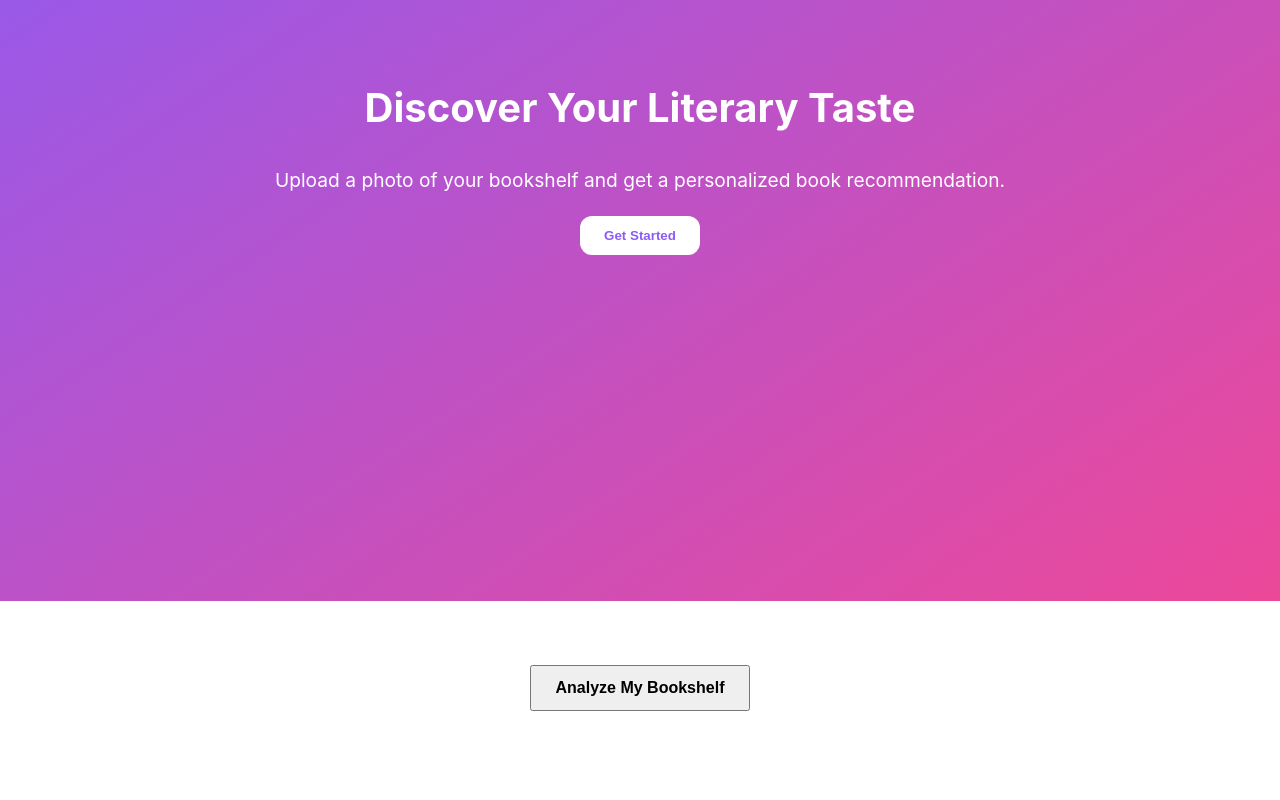
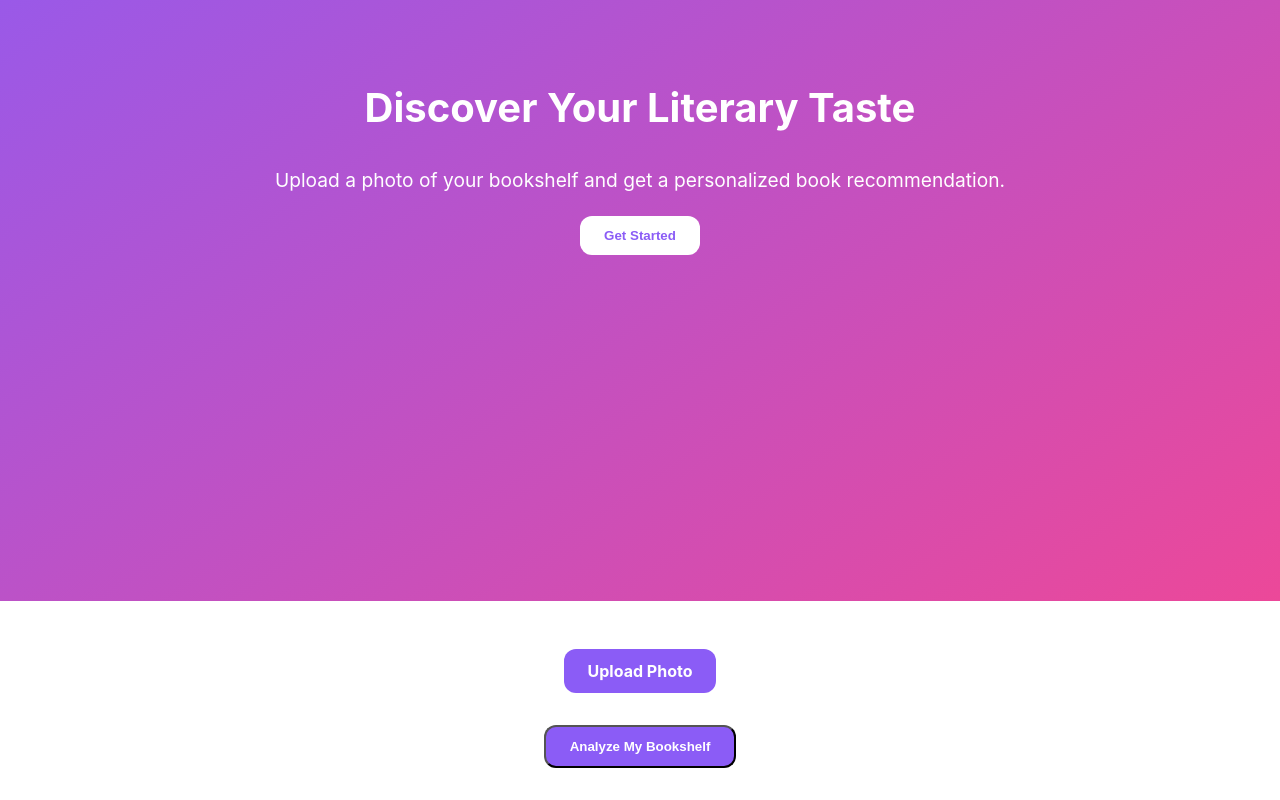
Before and after one commit to james-hughes1/rate-my-bookshelf-frontend, a React (Vite) app: page / in a window 1280 px wide. Shown: the part 263-1063 px from the top of the page. Before the commit the page ends 1038 px from the top, so only its background shows below. Built offline with nearby package versions, Linux system fonts and the light colour scheme; no server answers.

Commit message:
Feat: Photo Uploading.

```diff
--- /dev/null
+++ b/src/components/PhotoUpload.tsx
@@ -0,0 +1,48 @@
+import React, { useState } from 'react';
+
+interface PhotoUploadProps {
+    onFileSelected: (file: File) => void;
+}
+
+const PhotoUpload: React.FC<PhotoUploadProps> = ({ onFileSelected }) => {
+    const [preview, setPreview] = useState<string | null>(null);
+
+    const handleFileChange = (e: React.ChangeEvent<HTMLInputElement>) => {
+        const file = e.target.files?.[0];
+        if (file) {
+            onFileSelected(file);
+
+            // Show preview
+            const url = URL.createObjectURL(file);
+            setPreview(url);
+        }
+    };
+
+    return (
+        <div style={{ textAlign: 'center', padding: '16px' }}>
+            {preview && <img src={preview} alt="preview" style={{ maxWidth: '80%', borderRadius: '12px', marginBottom: '16px' }} />}
+            <label
+                style={{
+                    display: 'inline-block',
+                    padding: '12px 24px',
+                    backgroundColor: '#8b5cf6',
+                    color: 'white',
+                    borderRadius: '12px',
+                    cursor: 'pointer',
+                    fontWeight: 'bold'
+                }}
+            >
+                {preview ? "Change Photo" : "Upload Photo"}
+                <input
+                    type="file"
+                    accept="image/*"
+                    capture="environment" // opens camera on mobile
+                    style={{ display: 'none' }}
+                    onChange={handleFileChange}
+                />
+            </label>
+        </div>
+    );
+};
+
+export default PhotoUpload;
--- a/src/components/UploadForm.tsx
+++ b/src/components/UploadForm.tsx
@@ -1,5 +1,6 @@
 import React, { useState, useEffect } from 'react';
 import { mockAnalyzeBookshelf, pingBackend } from '../services/api';
+import PhotoUpload from './PhotoUpload';
 import type { BookshelfAnalysis } from '../services/types';
 
 const loadingPhrases = [
@@ -16,6 +17,7 @@ const UploadForm: React.FC<{ onComplete?: (result: BookshelfAnalysis) => void }>
     const [phrase, setPhrase] = useState<string>(loadingPhrases[0]);
     const [result, setResult] = useState<BookshelfAnalysis | null>(null);
     const [readyToView, setReadyToView] = useState(false);
+    const [file, setFile] = useState<File | null>(null);
 
     // Ping backend once (console only)
     useEffect(() => {
@@ -23,6 +25,7 @@ const UploadForm: React.FC<{ onComplete?: (result: BookshelfAnalysis) => void }>
     }, []);
 
     const handleAnalyzeClick = async () => {
+        if (!file) return alert("Please upload a photo first.");
         setLoading(true);
 
         let phraseIndex = 0;
@@ -97,14 +100,18 @@ const UploadForm: React.FC<{ onComplete?: (result: BookshelfAnalysis) => void }>
 
     // Initial state
     return (
-        <div style={{ padding: '64px 32px', textAlign: 'center' }}>
+        <div style={{ padding: '32px', textAlign: 'center' }}>
+            <PhotoUpload onFileSelected={setFile} />
             <button
                 onClick={handleAnalyzeClick}
                 style={{
                     padding: '12px 24px',
-                    fontSize: '16px',
+                    marginTop: '16px',
                     fontWeight: 'bold',
-                    cursor: 'pointer',
+                    backgroundColor: '#8b5cf6',
+                    color: 'white',
+                    borderRadius: '12px',
+                    cursor: 'pointer'
                 }}
             >
                 Analyze My Bookshelf
```
